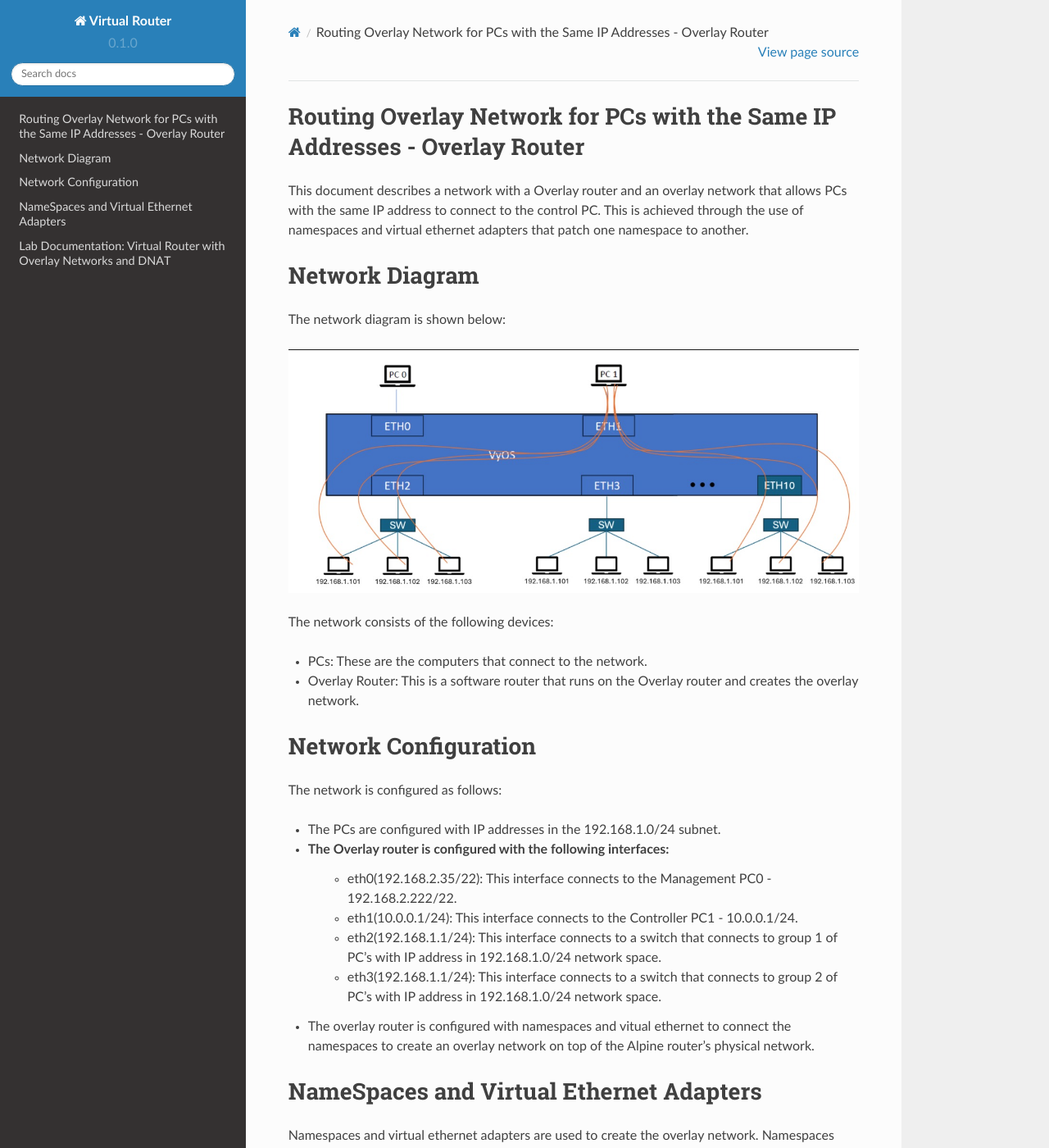
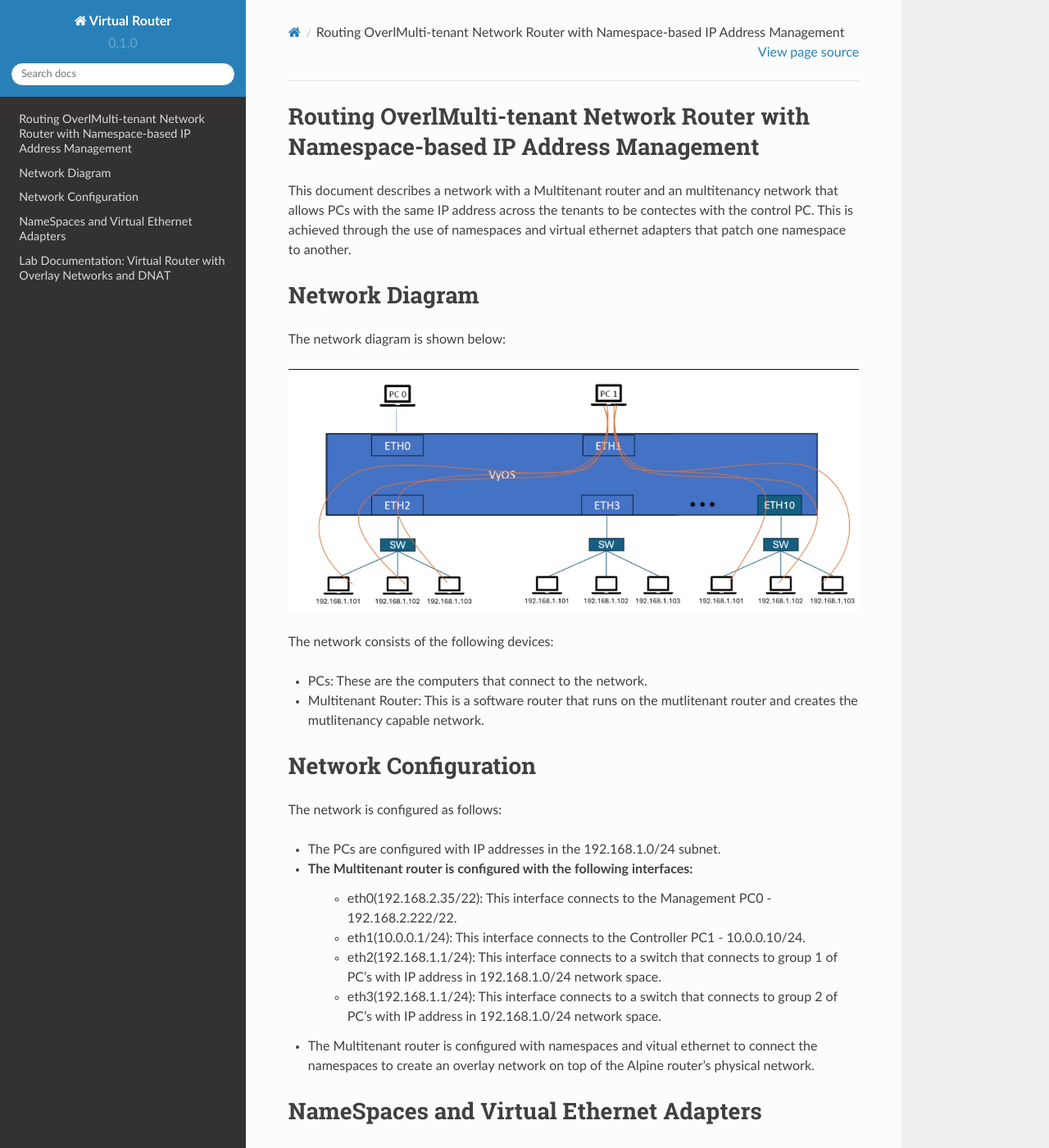
Before and after one commit to Arunkumarsubbiahunique/virtualrouter, a Sphinx documentation site: the page built from docs/source/index.rst, in a window 1280 px wide and 1400 px high. Shown: the whole window at 82% size. Built offline with Sphinx 7.4.7 and the Read the Docs theme 2.0.0, drawn with Linux system fonts in a browser that asks for light colours.

Commit message:
Update index.rst

```diff
--- a/docs/source/index.rst
+++ b/docs/source/index.rst
@@ -1,7 +1,8 @@
-Routing Overlay Network for PCs with the Same IP Addresses - Overlay Router
-===========================================================================
+Routing OverlMulti-tenant Network Router with Namespace-based IP Address Management
+===================================================================================
 
-This document describes a network with a Overlay router and an overlay network that allows PCs with the same IP address to connect to the control PC. This is achieved through the use of namespaces and virtual ethernet adapters that patch one namespace to another.
+This document describes a network with a Multitenant router and an multitenancy network that allows PCs with the same IP address
+across the tenants to be contectes with the control PC. This is achieved through the use of namespaces and virtual ethernet adapters that patch one namespace to another.
 
 Network Diagram
 ===============
@@ -13,20 +14,20 @@
 The network consists of the following devices:
 
 * PCs: These are the computers that connect to the network.
-* Overlay Router: This is a software router that runs on the Overlay router and creates the overlay network.
+* Multitenant Router: This is a software router that runs on the mutlitenant router and creates the mutlitenancy capable network.
 
 Network Configuration
 =====================
 The network is configured as follows:
 
 * The PCs are configured with IP addresses in the 192.168.1.0/24 subnet.
-* The Overlay router is configured with the following interfaces:
+* The Multitenant router is configured with the following interfaces:
    * eth0(192.168.2.35/22): This interface connects to the Management PC0 - 192.168.2.222/22.
-   * eth1(10.0.0.1/24): This interface connects to the Controller PC1 - 10.0.0.1/24.
+   * eth1(10.0.0.1/24): This interface connects to the Controller PC1 - 10.0.0.10/24.
    * eth2(192.168.1.1/24): This interface connects to a switch that connects to group 1 of PC's with IP address in 192.168.1.0/24 network space.
    * eth3(192.168.1.1/24): This interface connects to a switch that connects to group 2 of PC's with IP address in 192.168.1.0/24 network space.
 
-* The overlay router is configured with namespaces and vitual ethernet to connect the namespaces to create an overlay network on top of the Alpine router's physical network.
+* The Multitenant router is configured with namespaces and vitual ethernet to connect the namespaces to create an overlay network on top of the Alpine router's physical network.
 
 
 NameSpaces and Virtual Ethernet Adapters
```
